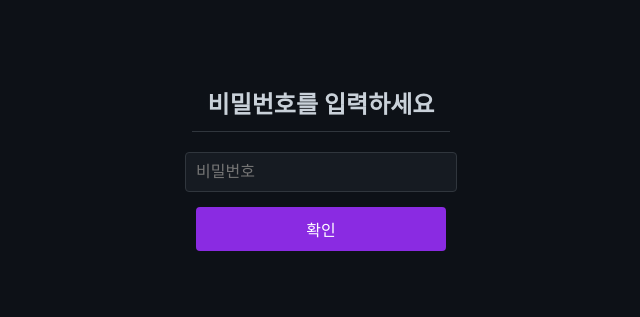
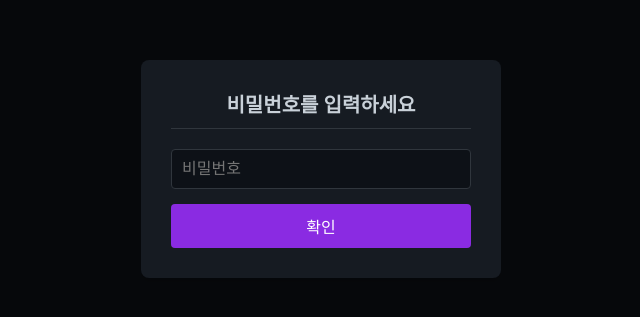
Before and after one commit to Hyun647/UnoweFlow, a website: page client/index.html in a window 1280 px wide. Shown: the part 231-548 px from the top of the page, without its empty margins (319-959 px from the left). Drawn offline with nearby package versions, Linux system fonts and the light colour scheme.

Commit message:
디자인 완료

```diff
--- a/client/index.html
+++ b/client/index.html
@@ -11,9 +11,11 @@
 </head>
 <body>
     <div id="auth-container">
-        <h2>비밀번호를 입력하세요</h2>
-        <input type="password" id="password" placeholder="비밀번호">
-        <button onclick="authenticate()">확인</button>
+        <div id="auth-content">
+            <h2>비밀번호를 입력하세요</h2>
+            <input type="password" id="password" placeholder="비밀번호">
+            <button onclick="authenticate()">확인</button>
+        </div>
     </div>
     <header>
         <div class="header-content">
--- a/client/styles.css
+++ b/client/styles.css
@@ -995,29 +995,45 @@ textarea:focus {
     flex-direction: column;
     align-items: center;
     justify-content: center;
-    height: 100vh;
-    background-color: var(--bg-color);
+    position: fixed;
+    top: 0;
+    left: 0;
+    width: 100%;
+    height: 100%;
+    background-color: rgba(0, 0, 0, 0.5);
+    z-index: 9999;
+}
+
+#auth-content {
+    background-color: var(--card-bg-color);
+    border-radius: 8px;
+    padding: 30px;
+    box-shadow: 0 4px 6px rgba(0, 0, 0, 0.1);
+    max-width: 300px;
+    width: 90%;
 }
 
 #auth-container h2 {
     color: var(--text-color);
-    font-size: 24px;
+    font-size: 20px;
     margin-bottom: 20px;
+    text-align: center;
 }
 
 #auth-container input[type="password"] {
-    width: 250px;
+    width: 100%;
     padding: 10px;
     margin-bottom: 15px;
     border: 1px solid var(--border-color);
     border-radius: 4px;
-    background-color: var(--card-bg-color);
+    background-color: var(--bg-color);
     color: var(--text-color);
     font-size: 16px;
+    box-sizing: border-box;
 }
 
 #auth-container button {
-    width: 250px;
+    width: 100%;
     padding: 10px;
     background-color: var(--primary-color);
     color: white;
```
